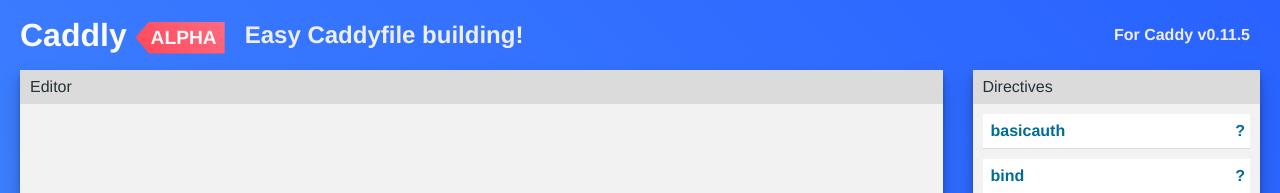
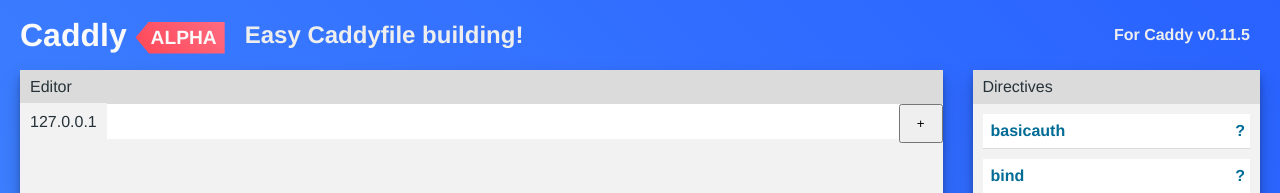
Before and after one commit to roulzhq/Caddly, a Vue app: page / in a window 1280 px wide. Shown: the top 193 px of the page. Built offline with nearby package versions, Linux system fonts and the light colour scheme.

Commit message:
Various changes

```diff
--- a/src/components/Editor.vue
+++ b/src/components/Editor.vue
@@ -1,30 +1,36 @@
 <template>
   <div class="Editor">
     <Heading title="Editor"></Heading>
-    <div>
-      <draggable :list="directives" group="directives" class="directives" @change="clonedDirective">
-        <div class="directive" v-for="(element, i) in directives" :key="i">
-          <div class="directive-name">{{ element.name }}</div>
-          <div class="directive-remove" @click="remove(i)">x</div>
-          <div class="directive-arguments">
-            <input
-              v-for="argument in element.arguments"
-              :key="argument.name"
-              type="text"
-              :placeholder="argument.name"
-              v-model="argument.value"
-              class="directive-argument"
-            >
-          </div>
-
-          <div class="directive-properties">
-            <div v-for="property in element.properties" :key="property.name" class="directive-property">
-              <label>{{ property.name }}</label>
-              <input type="text" v-model="property.value">
-            </div>
+    <div class="Editor-sites">
+      <div class="Editor-sites-header">
+        <div
+          class="Editor-sites-header-tab"
+          v-for="site in sites"
+          :key="site.name"
+          @click="setActiveSite(site.name)"
+          :class="{active: site.active}"
+        >{{ site.name }}</div>
+        <button class="Editor-sites-header-newSite" @click="showSiteModal()">+</button>
+      </div>
+      <div class="Editor-sites-container">
+        <keep-alive>
+          <Site v-for="site in activeSites" :key="site.name"></Site>
+        </keep-alive>
+      </div>
+    </div>
+    <div v-if="showCreateSiteModal">
+      <Modal type="input" :onClose="createSite" title="Create a new Site">
+        <div
+          class="Editor-sites-new-modal"
+          style="width: 100%; height: 100%; display: flex; justify-content: center; align-items: center; flex-direction: column;"
+        >
+          <div>
+            <label style="display: block;">Name</label>
+            <input type="text" v-model="newSiteName">
+            <button @click="createSite(newSiteName)">Create</button>
           </div>
         </div>
-      </draggable>
+      </Modal>
     </div>
   </div>
 </template>
@@ -32,33 +38,52 @@
 <script lang="ts">
 import { Component, Prop, Vue } from "vue-property-decorator";
 
-import draggable from "vuedraggable";
-
 import Heading from "./Heading.vue";
+import Site from "./Site.vue";
+import Modal from "./Modal.vue";
 
 @Component({
   components: {
     Heading,
-    draggable
+    Site,
+    Modal
   }
 })
 export default class Editor extends Vue {
-  @Prop() private msg!: string;
+  private sites: any = [{ name: "127.0.0.1", active: true }];
+  private showCreateSiteModal: boolean = false;
+  private newSiteName: string = "";
 
-  private labels: any = [];
-  private directives: any = [];
+  private setActiveSite(name: string) {
+    this.sites = this.sites.map((i: any) =>
+      i.name === name ? { ...i, active: true } : { ...i, active: false }
+    );
+  }
 
-  private clonedDirective(e: any) {
-    if (e.added) {
-      if (this.directives.filter((i: any) => i.name === e.added.element.name).length > 1) {
-        this.remove(e.added.newIndex);
-        alert("You cannot use the same directive twice");
+  private showSiteModal() {
+    this.showCreateSiteModal = true;
+  }
+
+  private createSite(name: string) {
+    if (name) {
+      if (this.sites.filter((i: any) => i.name === name).length === 0) {
+        this.sites.map((i: any) => (i.active = false));
+
+        this.sites.push({
+          name,
+          active: true
+        });
+        this.showCreateSiteModal = false;
+        this.newSiteName = "";
       }
+      this.showCreateSiteModal = false;
+    } else {
+      this.showCreateSiteModal = false;
     }
   }
 
-  private remove(i: number) {
-    this.directives.splice(i, 1);
+  get activeSites() {
+    return this.sites.filter((i: any) => i.active);
   }
 }
 </script>
@@ -69,5 +94,35 @@
   background: #f2f2f2;
   box-shadow: 0 10px 20px rgba(0, 0, 0, 0.19), 0 6px 6px rgba(0, 0, 0, 0.23);
   position: relative;
+
+  .Editor-sites {
+    .Editor-sites-header {
+      border-bottom: 4px solid #f2f2f2;
+      height: 35px;
+      line-height: 35px;
+      background: #ffffff;
+
+      .Editor-sites-header-tab {
+        display: inline;
+        padding: 10px;
+      }
+
+      .active {
+        background: #f2f2f2;
+      }
+
+      .Editor-sites-header-newSite {
+        right: 0;
+        position: absolute;
+        padding: 0 16px;
+        margin: 0;
+        line-height: 35px;
+      }
+
+      .Editor-sites-header-newSite:hover {
+        background: #448aff;
+      }
+    }
+  }
 }
 </style>
```
